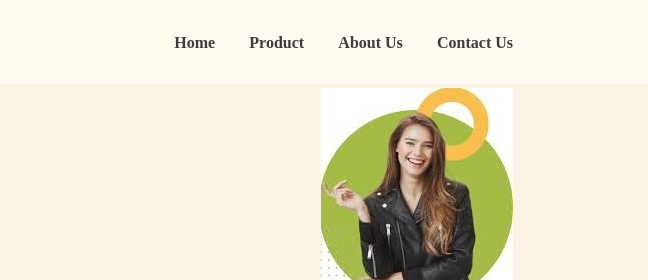
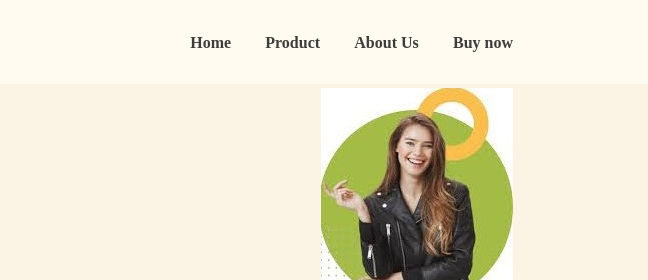
Before and after one commit to programingsikhbo/myfirstwork, a plain HTML site: page index.html in a window 1280 px wide. Shown: the top 280 px of the page, 632-1280 px from the left. Drawn offline with Linux system fonts and the light colour scheme; files whose address does not match are found by name.

Commit message:
3rd commit

```diff
--- a/index.html
+++ b/index.html
@@ -20,7 +20,7 @@
           <a href="">Home</a>
           <a href="">Product</a>
           <a href="">About Us</a>
-          <a href="">Contact Us</a>
+          <a href="">Buy now</a>
 
       </div>
       <div id="bar"><i class="fa-solid fa-bars"></i></div>
```
